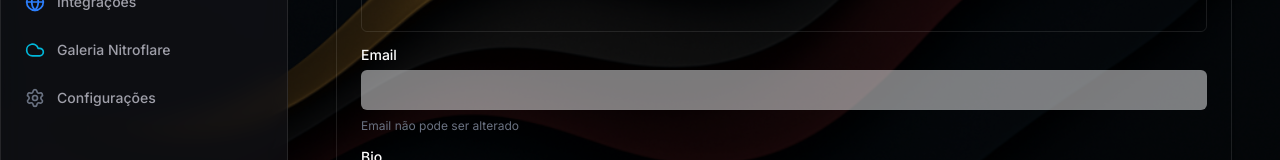
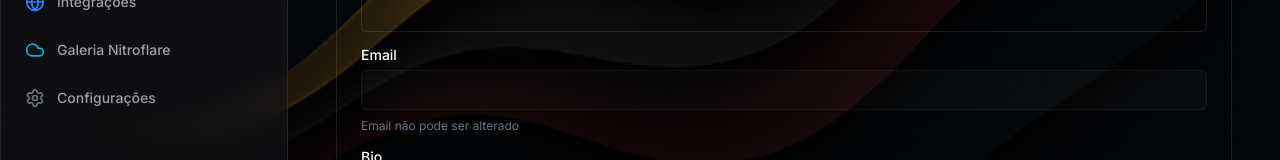
Before and after one commit to gerardinheiro/affiliate_ai, a Next.js app: page /profile in a window 1280 px wide. Shown: the part 517-677 px from the top of the page. Built offline with nearby package versions, Linux system fonts and the light colour scheme; no server answers.

Commit message:
fix: Email field visibility in dark theme

```diff
--- a/src/app/profile/page.tsx
+++ b/src/app/profile/page.tsx
@@ -164,7 +164,7 @@ export default function ProfilePage() {
                                     type="email"
                                     value={profile.email || ""}
                                     disabled
-                                    className="bg-gray-100 cursor-not-allowed"
+                                    className="bg-white/5 cursor-not-allowed text-gray-400"
                                 />
                                 <p className="text-xs text-gray-500">Email não pode ser alterado</p>
                             </div>
```
